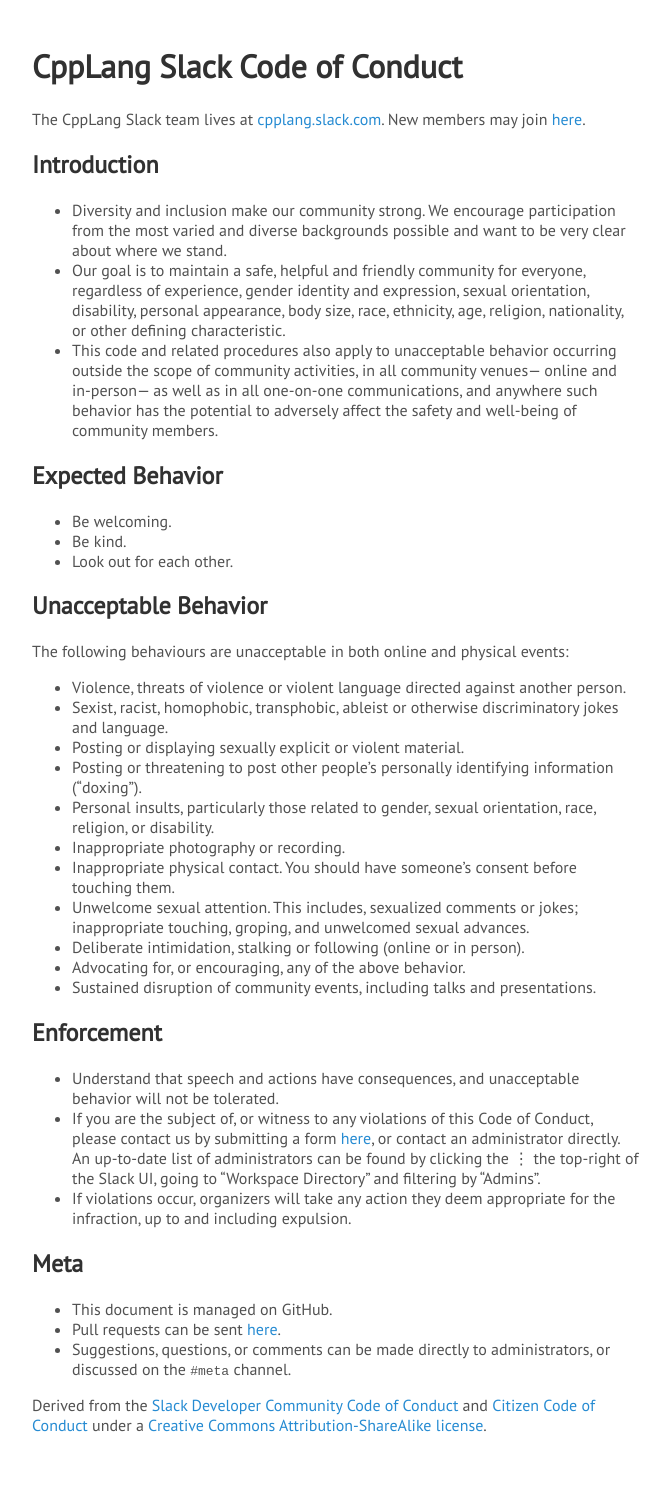
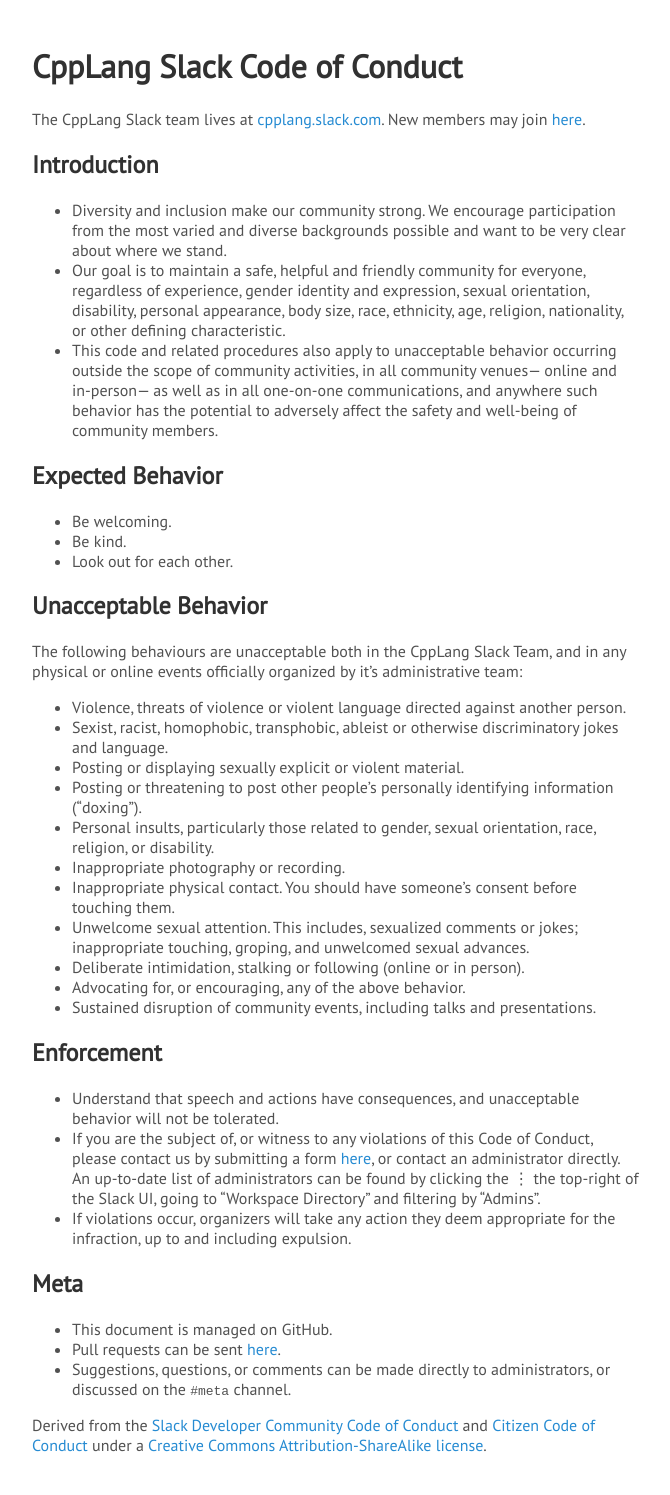
Before and after one commit to include-cpp/cpplang-code-of-conduct, a Jekyll site: the page built from index.md, in a window 1280 px wide. Shown: the whole page, without its empty margins (304-974 px from the left). Built offline with Jekyll 4.4.1, drawn with Linux system fonts in a browser that asks for light colours; our own code applies the rules of GitHub Pages for plain Markdown files.

Commit message:
Clarification

```diff
--- a/index.md
+++ b/index.md
@@ -23,7 +23,7 @@ Expected Behavior
 Unacceptable Behavior
 ---------------------
 
-The following behaviours are unacceptable in both online and physical events:
+The following behaviours are unacceptable both in the CppLang Slack Team, and in any physical or online events officially organized by it's administrative team:
 
 - Violence, threats of violence or violent language directed against another person.
 - Sexist, racist, homophobic, transphobic, ableist or otherwise discriminatory jokes and language.
```
